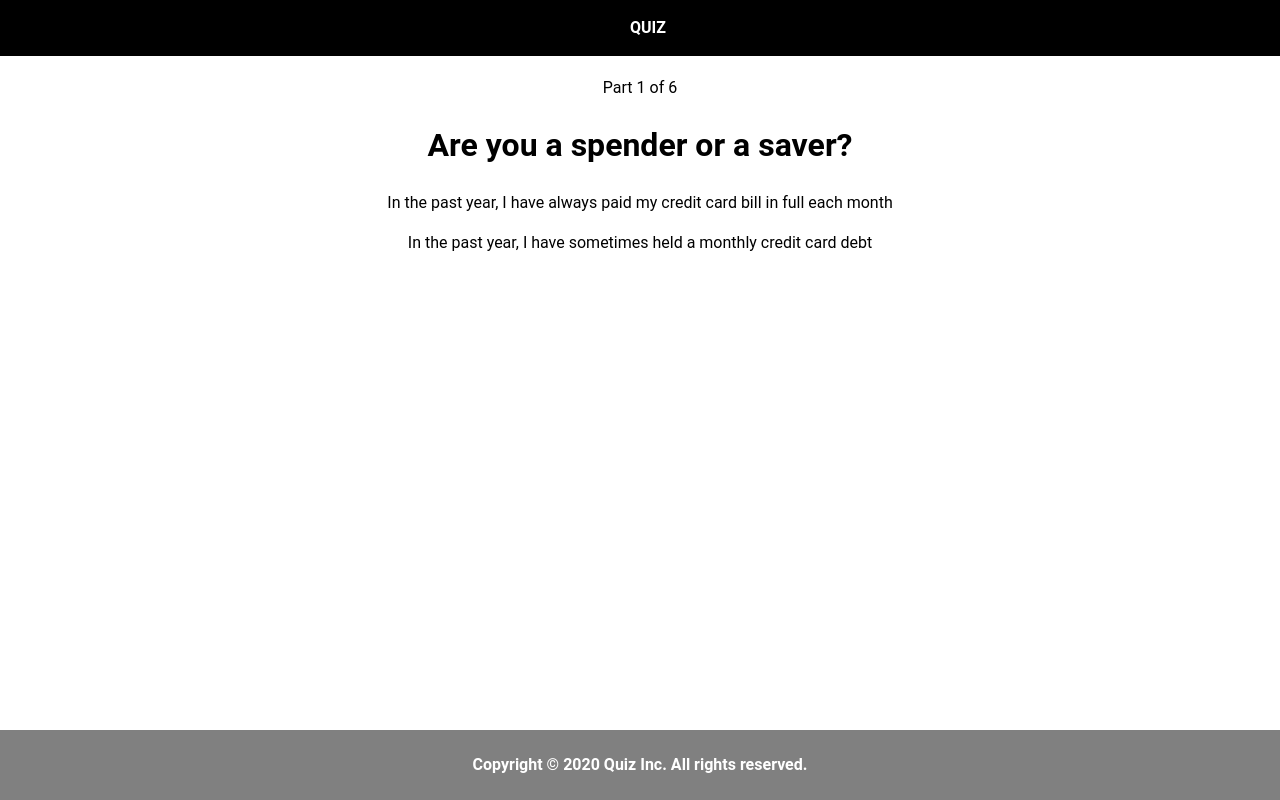
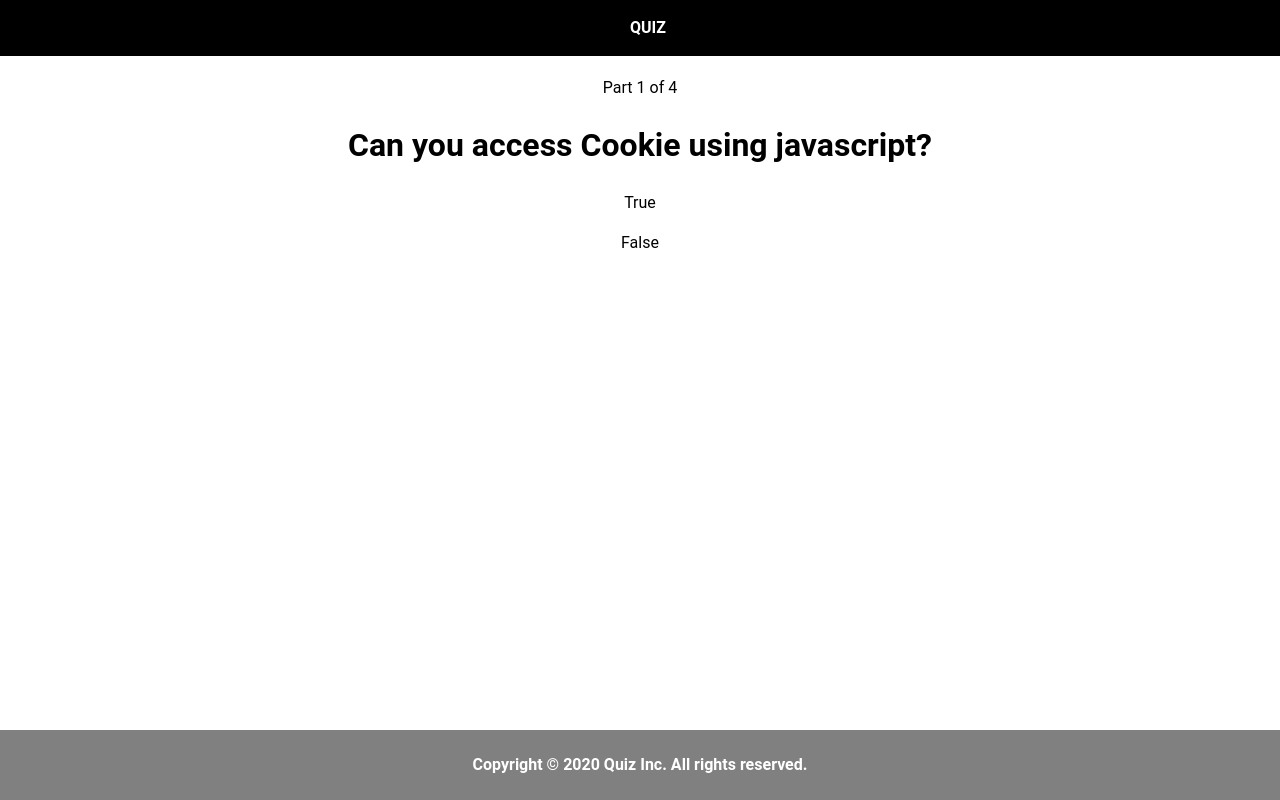
Before and after one commit to balankarthikeyan/BK2020Quiz, a Next.js app: page /Quiz in a window 1280 px wide. Built offline with nearby package versions, Linux system fonts and the light colour scheme.

Commit message:
code updated

```diff
--- a/components/quizResults.js
+++ b/components/quizResults.js
@@ -27,12 +27,11 @@ class QuizResults extends React.Component {
       }`
 
       return (
-        <>
+        <div className="card-ui">
           <h2>{title}</h2>
           <div className={` answer-ui`}>
             <div className="">
               {question.answers.map((itemAnswer, answeIndex) => {
-                console.log()
                 return (
                   <p
                     className={`${
@@ -53,7 +52,7 @@ class QuizResults extends React.Component {
             isResult={true}
             onAnswer={() => {}}
           /> */}
-        </>
+        </div>
       )
     })
   }
--- a/data/exampleQuestions.js
+++ b/data/exampleQuestions.js
@@ -1,58 +1,37 @@
 export default {
   questions: [
     {
-      title: 'Are you a spender or a saver?',
+      title: 'Can you access Cookie using javascript?',
+      answers: ['True', 'False'],
+      correct: 0,
+    },
+    {
+      title:
+        'How can you get the total number of arguments passed to a function?',
       answers: [
-        'In the past year, I have always paid my credit card bill in full each month',
-        'In the past year, I have sometimes held a monthly credit card debt',
+        'Using args.length property',
+        'Using arguments.length property',
+        'Both of the above',
+        'None of the above',
       ],
       correct: 1,
     },
     {
-      title: 'Which is more important: freedom or security?',
-      answers: [
-        "I'm currently a full-time employee",
-        "I'm currently a full-time employee with a side gig",
-        "I'm currently working as a freelancer or am a part-time employee",
-        "I'm not currently employed",
-      ],
+      title:
+        'Which built-in method returns the index within the calling String object of the first occurrence of the specified value?',
+      answers: ['getIndex()', 'location()', 'indexOf()', 'None of the above.'],
       correct: 2,
     },
     {
-      title: 'Are you a spender or a saver?',
+      title:
+        'Which built-in method reverses the order of the elements of an array?',
       answers: [
-        'In the past year, I have always paid my credit card bill in full each month',
-        'In the past year, I have sometimes held a monthly credit card debt',
+        'changeOrder(order)',
+        'reverse()',
+        'sort(order)',
+        'None of the above.',
       ],
       correct: 1,
     },
-    {
-      title: 'Which is more important: freedom or security?',
-      answers: [
-        "I'm currently a full-time employee",
-        "I'm currently a full-time employee with a side gig",
-        "I'm currently working as a freelancer or am a part-time employee",
-        "I'm not currently employed",
-      ],
-      correct: 2,
-    },
-    {
-      title: 'Are you a spender or a saver?',
-      answers: [
-        'In the past year, I have always paid my credit card bill in full each month',
-        'In the past year, I have sometimes held a monthly credit card debt',
-      ],
-      correct: 1,
-    },
-    {
-      title: 'Which is more important: freedom or security?',
-      answers: [
-        "I'm currently a full-time employee",
-        "I'm currently a full-time employee with a side gig",
-        "I'm currently working as a freelancer or am a part-time employee",
-        "I'm not currently employed",
-      ],
-      correct: 2,
-    },
   ],
 }
--- a/pages/Quiz.tsx
+++ b/pages/Quiz.tsx
@@ -21,30 +21,36 @@ import exampleQuestions from '../data/exampleQuestions'
 
 
   .answer-ui {
-    width: 60%;
+    width: 50%;
     margin: auto;
 
+
     .selected {
-      background-color:#ffaeae;
-      &::before {
+      /* background-color:#ffaeae; */
+      &::after {
       content: 'Selected Wrong';
-      padding-right:10px;
+      padding-left:10px;
       font-weight:bold;
       color:red;
       }
     }
     .correct {
-    background-color:#2cdc5c;
+    /* background-color:#2cdc5c; */
   }
     .correct.selected {
-      &::before {
+      &::after {
       content: 'Selected Correct';
-      padding-right:10px;
+      padding-left:10px;
       font-weight:bold;
-      color:black;
+      color:green;
       }
     }
   }
+  .card-ui {
+    box-shadow: 2px 1px 6px;
+    padding: 20px;
+    margin: 20px;
+}
 `
 
       return(
```
